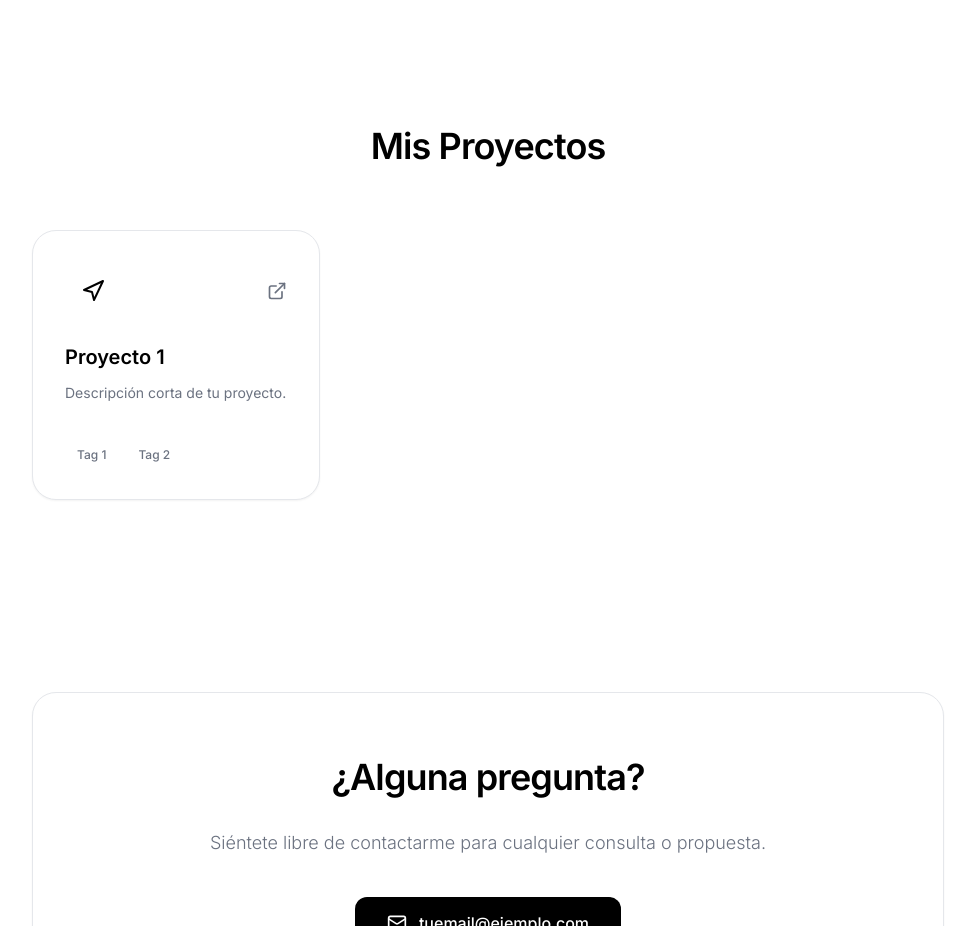
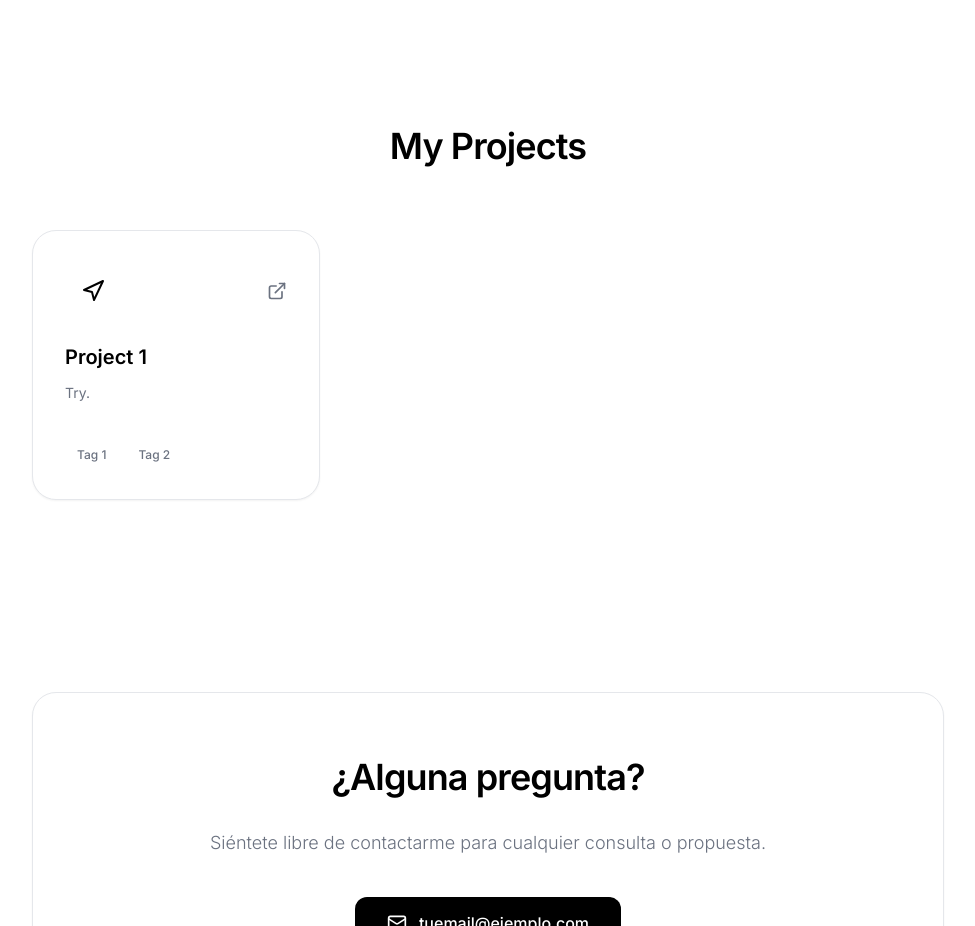
Before and after one commit to crisutf/heinzle, a React (Vite) app: page / in a window 1280 px wide. Shown: the part 1280-2206 px from the top of the page, without its empty margins (152-1127 px from the left). Built offline with nearby package versions, Linux system fonts and the light colour scheme.

Commit message:
Update ProjectList.jsx

```diff
--- a/src/components/ProjectList.jsx
+++ b/src/components/ProjectList.jsx
@@ -5,9 +5,9 @@ import { Github, Navigation, ExternalLink, X, AlertTriangle } from 'lucide-react
 const projects = [
     {
         id: 1,
-        name: 'Proyecto 1',
-        description: 'Descripción corta de tu proyecto.',
-        longDescription: 'Descripción detallada de tu proyecto aquí.',
+        name: 'Project 1',
+        description: 'Try.',
+        longDescription: 'longDescription.',
         url: '#',
         tags: ['Tag 1', 'Tag 2'],
         icon: <Navigation size={24} />,
@@ -37,7 +37,7 @@ const ProjectList = () => {
                 viewport={{ once: true }}
                 className="text-3xl md:text-4xl font-semibold mb-16 text-center text-[var(--color-text)] tracking-tight"
             >
-                Mis Proyectos
+                My Projects
             </motion.h2>
 
             <div className="grid grid-cols-1 md:grid-cols-2 lg:grid-cols-3 gap-6">
@@ -153,7 +153,7 @@ const ProjectList = () => {
                                                 className={`flex-1 flex items-center justify-center gap-3 px-6 py-3 ${selectedProject.modalBg ? 'bg-white text-black' : 'bg-[var(--color-btn)] text-[var(--color-btn-text)]'} rounded-xl font-medium hover:opacity-90 transition-colors`}
                                             >
                                                 <Github size={20} />
-                                                Repositorio
+                                                Repository
                                             </a>
                                             {selectedProject.demoUrl && (
                                                 <a
@@ -163,7 +163,7 @@ const ProjectList = () => {
                                                     className={`flex-1 flex items-center justify-center gap-3 px-6 py-3 ${selectedProject.modalBg ? 'bg-white/10 text-white border border-white/20' : 'bg-[var(--color-card)] text-[var(--color-text)] border border-[var(--color-border)]'} rounded-xl font-medium hover:opacity-90 transition-colors`}
                                                 >
                                                     <ExternalLink size={20} />
-                                                    Ir a la web
+                                                    Go to the web
                                                 </a>
                                             )}
                                         </div>
```
